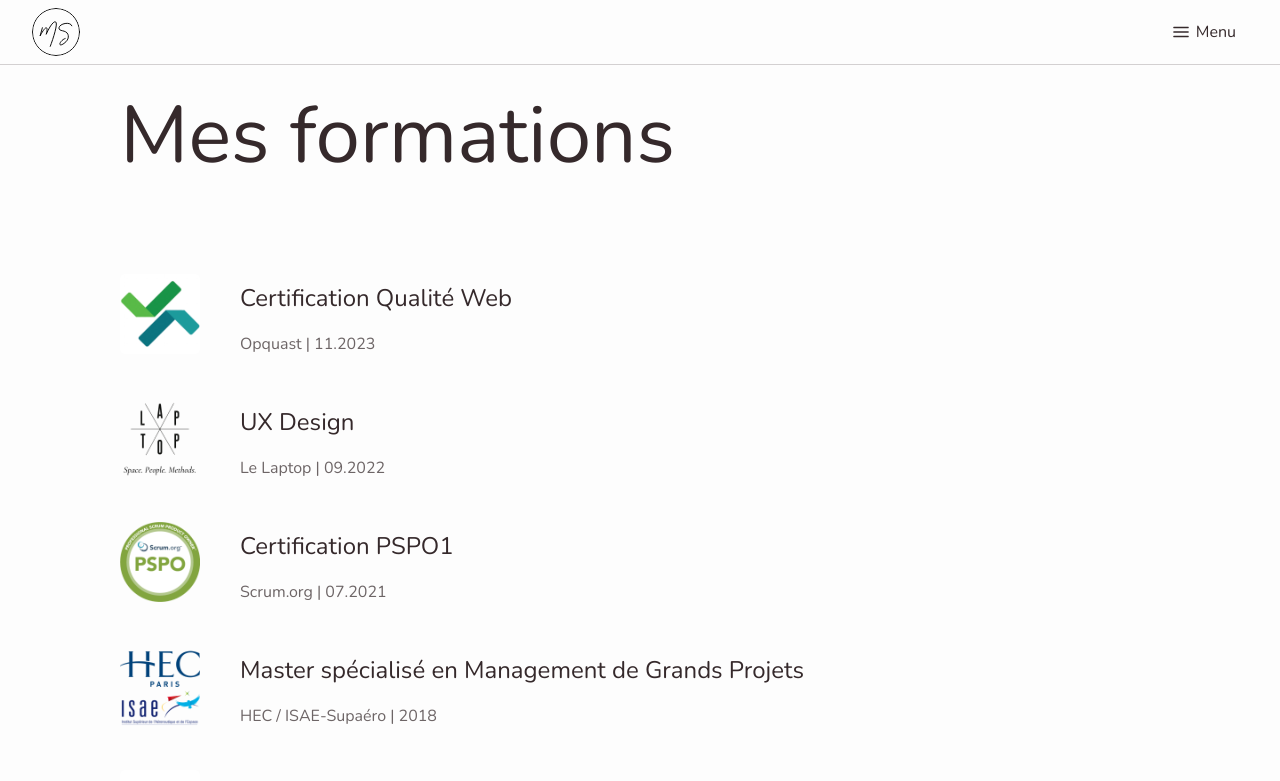
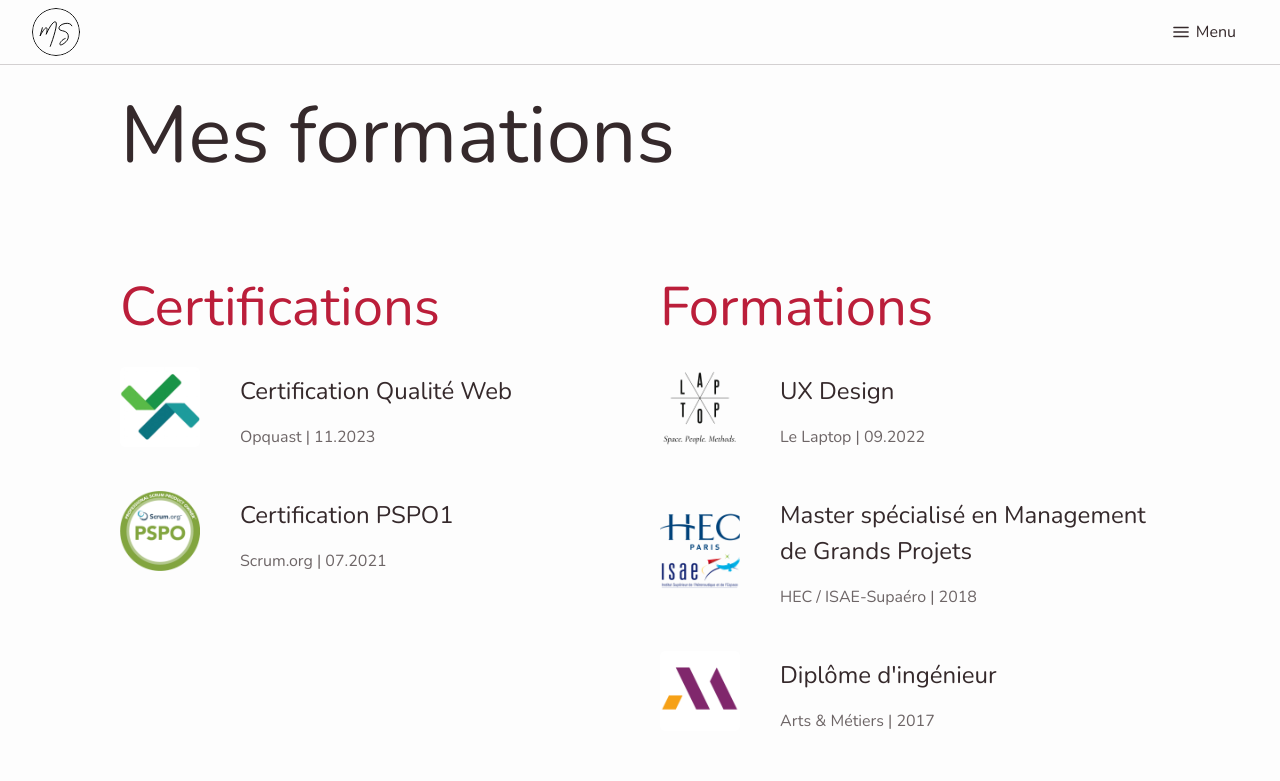
Before and after one commit to mathilde-sgl/cv-mathilde-signol, a Next.js app: page /formations in a window 1280 px wide. Shown: the top 781 px of the page. Built offline with nearby package versions, Linux system fonts and the light colour scheme.

Commit message:
intégration retours Tania + image profil HP + Image Timeline Acteur Bancaire

```diff
--- a/src/app/globals.css
+++ b/src/app/globals.css
@@ -91,7 +91,7 @@
   --color-dark-primary-contrast: var(--color-white);
   --color-dark-info: #457b92;
   --color-dark-info-contrast: var(--color-white);
-  --color-dark-success: #5e7d47;
+  --color-dark-success: #418400;
   --color-dark-success-contrast: var(--color-white);
   --color-dark-warn: #a0681c;
   --color-dark-warn-contrast: var(--color-white);
--- a/src/pages/experiences/acteur-bancaire.tsx
+++ b/src/pages/experiences/acteur-bancaire.tsx
@@ -31,11 +31,14 @@
 
         {/* INTRODUCTION */}
         <section id="introduction" className={sectionProps}>
-            <p className='text2'>Saas ・ B2E</p>
+            <div className='flex flex-row items-center gap-[var(--spacing-l)]'>
+              <p className='text2'>Saas ・ B2E</p>
+              <div style={{width: "var(--dimension-3xs)", height: "var(--dimension-sm)", borderRadius: "var(--radius-2xs)", backgroundColor: "var(--color-divider)",}}/>
+              <span className='text2 !font-semibold'>2022-2023</span>
+            </div>
             <Badges badges = {[{text: "Lead"}, {text: "Branding"}, {text: "UX Design"}, {text: "UI Design"}, {text: "Design System"}, {text: "Product Management"},]}></Badges>
             <p className='text1 max-w-[720px] pb-[var(--spacing-sm)]'>
                 Refonte UX & UI de la Marketplace, plateforme e-commerce des produits utilisés dans le cadre de leur travail les collaborateurs de cet acteur bancaire. <br />
-                Mise en place & gestion du Design System de l'équipe.
             </p>
             <img src="/images/acteurbancaire-intro.png" alt="maquettes montrant l'interface graphique"></img>
         </section>
@@ -51,16 +54,22 @@
             <p className='text1 max-w-[720px] pb-[var(--spacing-sm)] flex flex-col gap-[var(--spacing-xs)]'>
               <span> → Définir une identité forte pour appuyer son rayonnement interne. </span>
               <span> → Refondre l'UX & l'UI afin d'inclure la diversité des collaborateurs
-              et de proposer des produits variées et complexes. </span>
+              et de proposer des produits variés et complexes. </span>
               <span> → Organiser l'équipe en mettant en place un Design System. </span>
             </p>
+        </section>
+
+        {/* TIMELINE */}
+        <section id="timeline" className={sectionProps}>
+            <h2 className='h2'>Timeline Projet</h2>
+            <img src="/images/acteurbancaire-timeline.png" alt="timeline du projet, de Novembre à Juin"></img>
         </section>
 
         {/* LOGOS */}
         <section id="logos" className={sectionProps}>
             <h2 className='h2'>Logos</h2>
             <img src="/images/acteurbancaire-graphic-design.png" alt="déclinaisons des logos Marketplace"></img>
-        </section>*
+        </section>
 
         {/* DESIGN SYSTEM */}
         {/*<section id="design-system" className={sectionProps}>
--- a/src/pages/experiences/certificateurs.tsx
+++ b/src/pages/experiences/certificateurs.tsx
@@ -31,7 +31,11 @@
 
         {/* INTRODUCTION */}
         <section id="introduction" className={sectionProps}>
-            <p className='text2'>SaaS ・ B2B</p>
+            <div className='flex flex-row items-center gap-[var(--spacing-l)]'>
+              <p className='text2'>Saas ・ B2B</p>
+              <div style={{width: "var(--dimension-3xs)", height: "var(--dimension-sm)", borderRadius: "var(--radius-2xs)", backgroundColor: "var(--color-divider)",}}/>
+              <span className='text2 !font-semibold'>2022</span>
+            </div>
             <Badges badges = {[{text: "Branding"}, {text: "UX Design"}, {text: "UI Design"}]}></Badges>
             <p className='text1 max-w-[720px] pb-[var(--spacing-sm)]'>
             Création d'une plateforme SaaS pour transmettre les certifications,
--- a/src/pages/experiences/imagine.tsx
+++ b/src/pages/experiences/imagine.tsx
@@ -31,11 +31,26 @@
 
         {/* INTRODUCTION */}
         <section id="introduction" className={sectionProps}>
+              <span className='text2 !font-semibold'>2020-2024</span>
             <Badges badges = {[{text: "Branding"}, {text: "UX Design"}, {text: "UI Design"}]}></Badges>
             <p className='text1 max-w-[720px] pb-[var(--spacing-sm)]'>
             Création de visuels à destination de l'agence de design de mc2i : Imagine.
             </p>
             <img src="/images/imagine-intro.png" alt="maquettes montrant l'interface graphique"></img>
+        </section>
+
+        {/* PRÉSENTATION */}
+        <section id="presentation" className={sectionProps}>
+            <h2 className='h3 !text-[var(--color-symbol-primary)]'>Contexte</h2>
+            <p className='text1 max-w-[720px] pb-[var(--spacing-sm)]'>
+            Initialement une offre orientée Design Thinking, Imagine devient en 2021 l'agence de Design de mc2i.
+            Elle veut donc se doter d'une nouvelle identité, refletant son ambition.
+            </p>
+            <h2 className='h3 !text-[var(--color-symbol-primary)]'>Enjeux</h2>
+            <p className='text1 max-w-[720px] pb-[var(--spacing-sm)] flex flex-col gap-[var(--spacing-xs)]'>
+              <span> → Réaliser la direction artistique et les supports commerciaux de l'agence. </span>
+              <span> → Accompagner de designers Junior dans leur montée en compétences. </span>
+            </p>
         </section>
 
         {/* LOGOS */}
--- a/src/pages/experiences/mesr.tsx
+++ b/src/pages/experiences/mesr.tsx
@@ -31,7 +31,11 @@
 
         {/* INTRODUCTION */}
         <section id="introduction" className={sectionProps}>
-            <p className='text2'>Saas ・ B2C</p>
+            <div className='flex flex-row items-center gap-[var(--spacing-l)]'>
+              <p className='text2'>Saas ・ B2C</p>
+              <div style={{width: "var(--dimension-3xs)", height: "var(--dimension-sm)", borderRadius: "var(--radius-2xs)", backgroundColor: "var(--color-divider)",}}/>
+              <p className='text2 !font-semibold'>2024</p>
+            </div>
             <Badges badges={[{text: "UX Design"}, {text: "UI Design"}, {text: "Design System"}]}></Badges>
             <p className='text1 max-w-[560px] pb-[var(--spacing-sm)]'>
                 Création d'un dispositif ePortfolio pour valoriser une approche par compétences des étudiants français. <br />
--- a/src/pages/experiences/moncompteformation.tsx
+++ b/src/pages/experiences/moncompteformation.tsx
@@ -31,7 +31,11 @@
 
         {/* INTRODUCTION */}
         <section id="introduction" className={sectionProps}>
-            <p className='text2'>Site web ・ App ・ B2C</p>
+            <div className='flex flex-row items-center gap-[var(--spacing-l)]'>
+              <p className='text2'>Site web ・ App ・ B2C</p>
+              <div style={{width: "var(--dimension-3xs)", height: "var(--dimension-sm)", borderRadius: "var(--radius-2xs)", backgroundColor: "var(--color-divider)",}}/>
+              <p className='text2 !font-semibold'>2020-2022</p>
+            </div>
             <Badges badges = {[{text: "Branding"}, {text: "UX Design"}, {text: "UI Design"}, {text: "Design System"}, {text: "Product Management"},]}></Badges>
             <p className='text1 max-w-[720px] pb-[var(--spacing-sm)]'>
                 Refonte UX & UI de Mon Compte Formation, plateforme accompagnant les salariés à se former professionnellement.
--- a/src/pages/expertises.js
+++ b/src/pages/expertises.js
@@ -120,7 +120,7 @@
         <section id="title"><h1 className="h1">Mes expertises</h1></section>
 
         {/* SECTION 1 : MES COMPÉTENCES */}
-        <section id= "compétences">
+        <section id= "competences">
             <div className='flex flex-row items-center gap-[var(--spacing-l)]'>
                 {/* <Icon name="competencies" size="var(--dimension-2xl)"></Icon>*/}
                 <h2 className="h2 !text-[--color-primary]">Mes compétences</h2>
--- a/src/pages/formations.js
+++ b/src/pages/formations.js
@@ -22,14 +22,20 @@
       <TopBar />
 
       {/* MAIN CONTENT */}
-      <div className="custom-container pt-[var(--spacing-xl)] space-y-[var(--spacing-3xl)]">
+      <div className="custom-container pt-[var(--spacing-xl)] space-y-[var(--spacing-l)]">
 
         {/* TITLE */}
-        <section id="title"><h1 className="h1 w-full">Mes formations</h1></section>
+        <section id="title"><h1 className="h1">Mes formations</h1></section>
 
-        {/* LIST */}
-        <section className="w-full max-w-[1200px] space-y-[var(--spacing-2xl)] pb-[var(--spacing-4xl)]">
+        <div className='grid grid-cols-1 md:grid-cols-2 items-start gap-[var(--spacing-2xl)]'>
 
+          {/* CERTIFICATIONS */}
+          <section id= "certifications">
+              <div className='flex flex-row items-center gap-[var(--spacing-l)]'>
+                  <h2 className="h2 !text-[--color-primary]">Certifications</h2>
+              </div>
+
+              <div className='flex flex-col space-y-[var(--spacing-2xl)] pb-[var(--spacing-4xl)]'>
                   {/* OPQUAST */}
                   <div id='opquast' className='flex flex-row gap-[var(--spacing-2xl)] items-center'>
                     <img src="/images/logoFormation-opquast.png" alt="Opquast" className={projectProps}/>
@@ -39,21 +45,31 @@
                     </div>
                   </div>
 
+                  {/* PSPO1 */}
+                  <div id='PSPO1'className='flex flex-row gap-[var(--spacing-2xl)] items-center'>
+                    <img src="/images/logoFormation-scrum.png" alt="Scrum.org" className={projectProps}/>
+                    <div className={projectCardProps}>
+                      <h3 className='h5'>Certification PSPO1</h3>
+                      <span className='text2'>Scrum.org | 07.2021</span>
+                    </div>
+                  </div>
+              </div>
+
+          </section>
+
+          {/* FORMATIONS */}
+          <section id= "certifications">
+              <div className='flex flex-row items-center gap-[var(--spacing-l)]'>
+                  <h2 className="h2 !text-[--color-primary]">Formations</h2>
+              </div>
+
+              <div className='flex flex-col space-y-[var(--spacing-2xl)] pb-[var(--spacing-4xl)]'>
                   {/* LE LAPTOP */}
                   <div id='lelaptop' className='flex flex-row gap-[var(--spacing-2xl)] justify-items-center items-center'>
                     <img src="/images/logoFormation-lelaptop.png" alt="Le Laptop" className={projectProps}/>
                     <div className={projectCardProps}>
                       <h3 className='h5'>UX Design</h3>
                       <span className='text2'>Le Laptop | 09.2022</span>
-            </div>
-          </div>
-
-          {/* PSPO1 */}
-          <div id='PSPO1'className='flex flex-row gap-[var(--spacing-2xl)] items-center'>
-            <img src="/images/logoFormation-scrum.png" alt="Scrum.org" className={projectProps}/>
-            <div className={projectCardProps}>
-              <h3 className='h5'>Certification PSPO1</h3>
-              <span className='text2'>Scrum.org | 07.2021</span>
                     </div>
                   </div>
 
@@ -74,8 +90,10 @@
                       <span className='text2'>Arts & Métiers | 2017</span>
                     </div>
                   </div>
+              </div>
 
           </section>
+        </div>
 
       </div>
       <BottomBar></BottomBar>
--- a/src/pages/index.tsx
+++ b/src/pages/index.tsx
@@ -40,7 +40,7 @@
             <img
               src="/images/photo-ms.png"
               alt="Mathilde Signol"
-              className="w-[400px] h-[400px] object-cover rounded-full"
+              className="w-full h-auto sm:w-[400px] sm:h-[400px] object-cover rounded-full"
             />
           </div>
 
@@ -53,9 +53,13 @@
                 Vous voulez <span className="text1Bold">construire</span> ou encore <span className="text1Bold">coacher</span> votre équipe de Designers ?
               </p>
 
-              <p className='h3 pt-[var(--spacing-l)]'>
-                Je vous accompagne !
-              </p>
+              <p className='h3 pt-[var(--spacing-l)]'> Je vous accompagne ! </p>
+
+              <div className='flex flew-row items-center gap-[var(--spacing-sm)]'>
+                <div style={{width: "var(--dimension-m)", height: "var(--dimension-m)", borderRadius: "50%", backgroundColor: "var(--color-dark-success)",}}/>
+                <p className='text1 !text-[var(--color-dark-success)]'> Disponible </p>
+              </div>
+
             </div>
           </div>
         </section>
@@ -79,7 +83,7 @@
                 Une approche centrée utilisateurs
               </span>
               <span className='text1'>
-                Placer vos <span className="text1Bold">utilisateurs</span> au coeur de nos décisions, en prenant compte de vos
+                Placer vos <span className="text1Bold">utilisateurs</span> au coeur de vos décisions, en prenant compte de vos
                 <span className="text1Bold"> enjeux stratégiques</span> & vos <span className="text1Bold">contraintes métiers</span>.
               </span>
             </div>
```
Also changed, not shown: public/images/acteurbancaire-timeline.png (added). Lines whose indentation alone changed are shown as unchanged.
